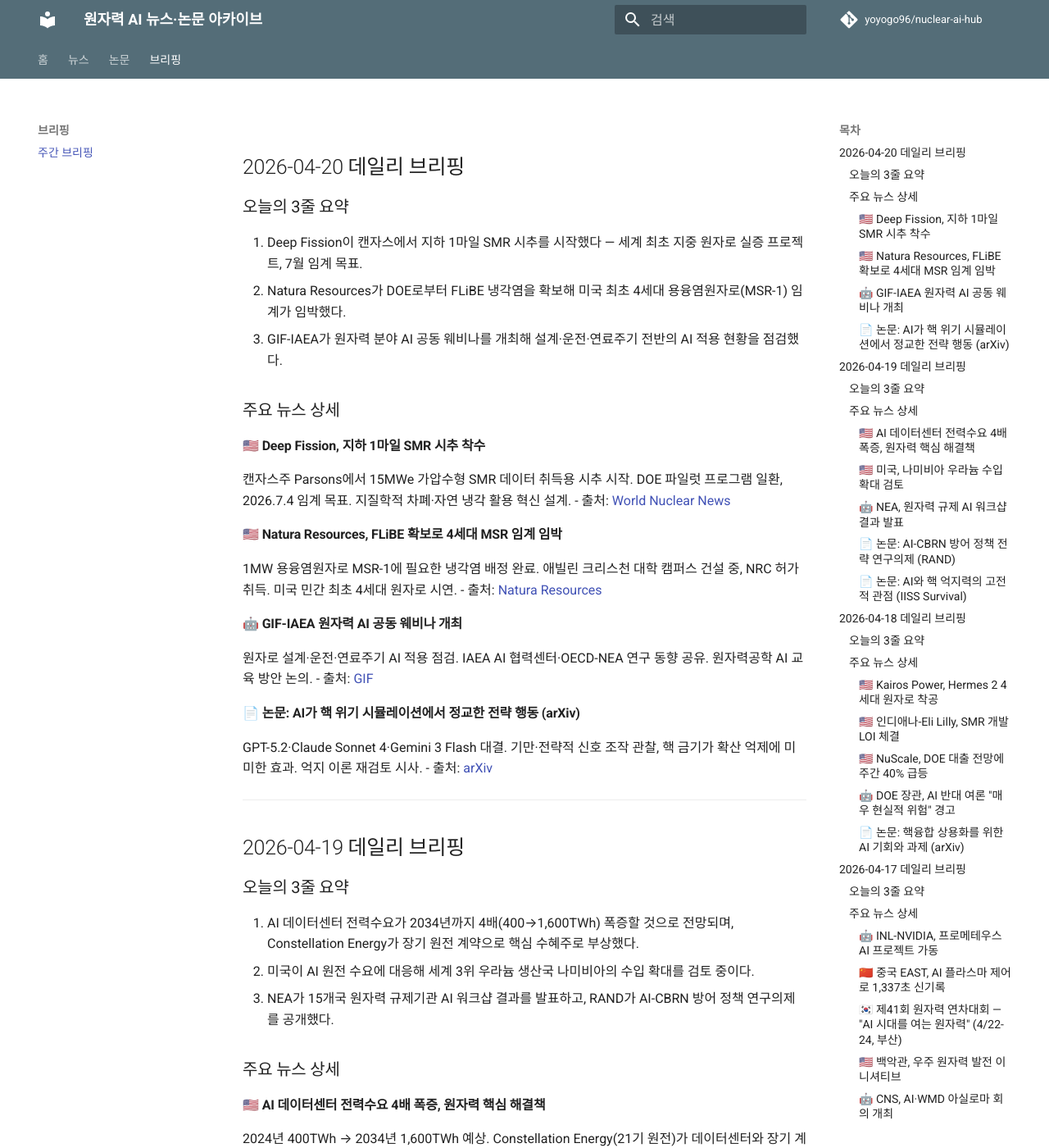
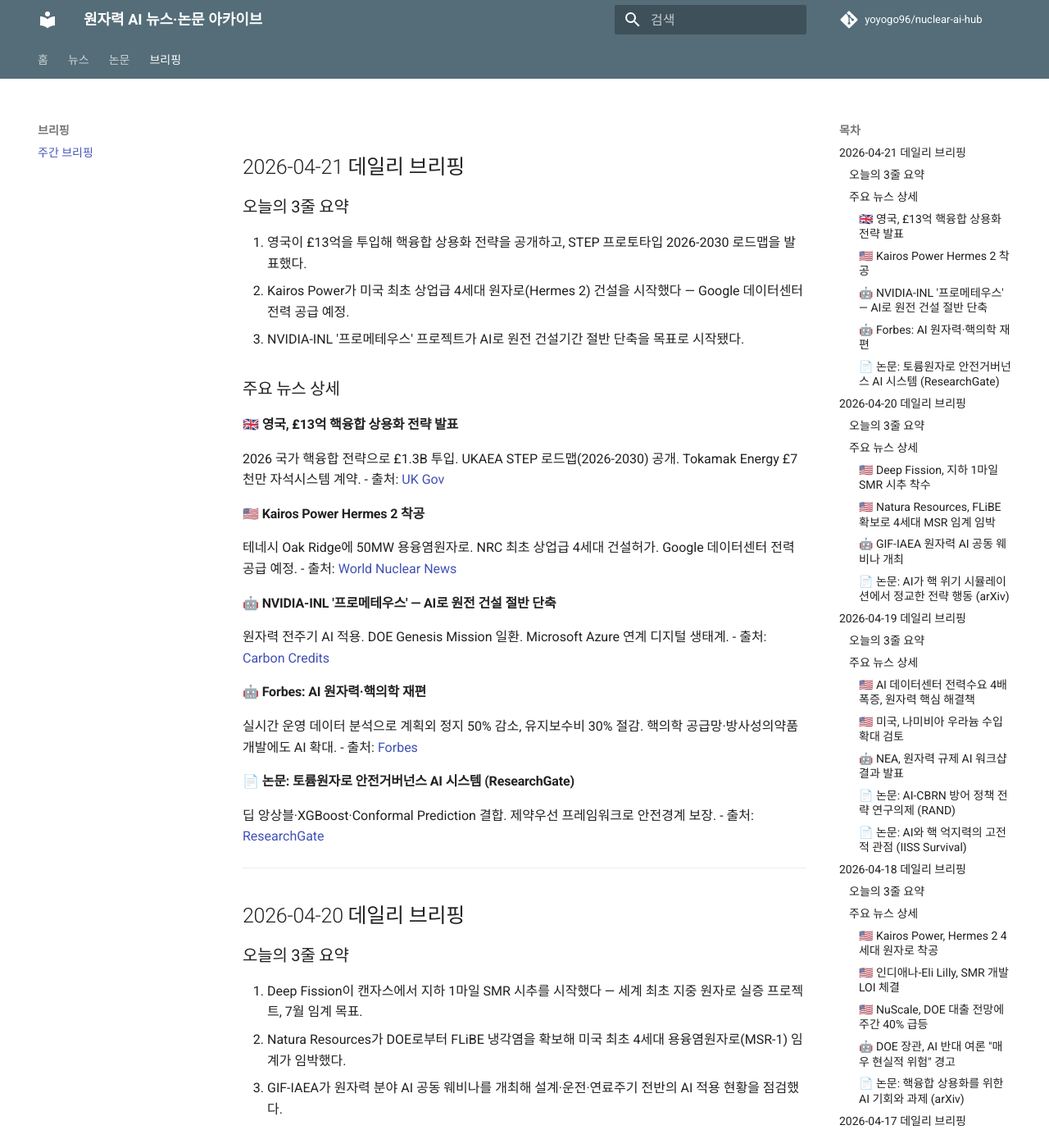
Before and after one commit to yoyogo96/nuclear-ai-hub, an MkDocs documentation site: the page built from docs/briefings/index.md, in a window 1280 px wide and 1400 px high. Shown: the whole window at 82% size. Built offline with MkDocs 1.6.1 and Material for MkDocs 9.7.7, drawn with Linux system fonts in a browser that asks for light colours; comment, search, counter and statistics services are not loaded.

Commit message:
📰 2026-04-21 데일리 업데이트: 뉴스 4건, 논문 1건

```diff
--- a/docs/briefings/index.md
+++ b/docs/briefings/index.md
@@ -1,3 +1,34 @@
+## 2026-04-21 데일리 브리핑
+
+### 오늘의 3줄 요약
+1. 영국이 £13억을 투입해 핵융합 상용화 전략을 공개하고, STEP 프로토타입 2026-2030 로드맵을 발표했다.
+2. Kairos Power가 미국 최초 상업급 4세대 원자로(Hermes 2) 건설을 시작했다 — Google 데이터센터 전력 공급 예정.
+3. NVIDIA-INL '프로메테우스' 프로젝트가 AI로 원전 건설기간 절반 단축을 목표로 시작됐다.
+
+### 주요 뉴스 상세
+
+#### 🇬🇧 영국, £13억 핵융합 상용화 전략 발표
+2026 국가 핵융합 전략으로 £1.3B 투입. UKAEA STEP 로드맵(2026-2030) 공개. Tokamak Energy £7천만 자석시스템 계약.
+- 출처: [UK Gov](https://www.gov.uk/government/news/ukaea-unveils-2026-2030-fusion-roadmap)
+
+#### 🇺🇸 Kairos Power Hermes 2 착공
+테네시 Oak Ridge에 50MW 용융염원자로. NRC 최초 상업급 4세대 건설허가. Google 데이터센터 전력 공급 예정.
+- 출처: [World Nuclear News](https://world-nuclear-news.org/articles/kairos-breaks-ground-for-hermes-2-reactor)
+
+#### 🤖 NVIDIA-INL '프로메테우스' — AI로 원전 건설 절반 단축
+원자력 전주기 AI 적용. DOE Genesis Mission 일환. Microsoft Azure 연계 디지털 생태계.
+- 출처: [Carbon Credits](https://carboncredits.com/nvidia-and-idaho-national-laboratory-launch-ai-project-to-cut-nuclear-build-time-in-half/)
+
+#### 🤖 Forbes: AI 원자력·핵의학 재편
+실시간 운영 데이터 분석으로 계획외 정지 50% 감소, 유지보수비 30% 절감. 핵의학 공급망·방사성의약품 개발에도 AI 확대.
+- 출처: [Forbes](https://www.forbes.com/councils/forbesbusinesscouncil/2026/04/10/how-ai-is-reshaping-nuclear-energy-and-nuclear-medicine/)
+
+#### 📄 논문: 토륨원자로 안전거버넌스 AI 시스템 (ResearchGate)
+딥 앙상블·XGBoost·Conformal Prediction 결합. 제약우선 프레임워크로 안전경계 보장.
+- 출처: [ResearchGate](https://www.researchgate.net/publication/400581370)
+
+---
+
 ## 2026-04-20 데일리 브리핑
 
 ### 오늘의 3줄 요약
--- a/docs/news/index.md
+++ b/docs/news/index.md
@@ -1,3 +1,31 @@
+## 2026-04-21 데일리 반영
+- 일반 원자력 뉴스: 2건
+- 원자력 AI 뉴스: 2건
+
+### 일반 원자력 뉴스
+
+#### 🇬🇧 영국, £13억 투입 핵융합 상용화 전략 공개 — STEP 프로토타입 2026-2030 로드맵 발표
+영국 정부가 2026 국가 핵융합 에너지 전략을 공개하고 £1.3B(약 2조 원)를 투입해 핵융합 과학에서 상용 배전으로 전환하겠다고 발표했다. UKAEA가 STEP(Spherical Tokamak for Energy Production) 프로토타입 발전소를 위한 2026-2030 로드맵을 발표했고, Tokamak Energy가 £7천만 규모 자석시스템 파트너 계약을 체결했다.
+- 출처: [UK Gov](https://www.gov.uk/government/news/ukaea-unveils-2026-2030-fusion-roadmap) / [World Nuclear News](https://world-nuclear-news.org/articles/uk-awards-gbp100-million-in-contracts-for-prototype-fusion-plant)
+
+#### 🇺🇸 Kairos Power, Hermes 2 원자로 착공 — 미국 최초 상업급 4세대 원자로 건설허가 취득
+Kairos Power가 테네시 Oak Ridge에 50MW 출력의 Hermes 2 용융염원자로 건설을 시작했다. 미 규제위(NRC)로부터 상업 규모 4세대 원자로로는 최초로 건설허가를 받은 것으로, 완공 시 Google 데이터센터에 전력을 공급할 예정이다.
+- 출처: [World Nuclear News](https://world-nuclear-news.org/articles/kairos-breaks-ground-for-hermes-2-reactor)
+
+### 원자력 AI 뉴스
+
+#### 🤖 NVIDIA-미국 아이다호국립연구소, '프로메테우스' 프로젝트 시작 — AI로 원전 건설기간 절반 단축 목표
+NVIDIA와 Idaho National Laboratory가 원자력 전주기(설계·인허가·건설·운전)에 AI를 적용하는 'Prometheus' 프로젝트를 시작했다. 원전 건설 기간을 최대 50% 단축하고 운영비용 절감을 목표로 하며, DOE Genesis Mission의 일환이다. Microsoft Azure와 연계한 디지털 생태계 구축도 병행 진행.
+- 출처: [Carbon Credits](https://carboncredits.com/nvidia-and-idaho-national-laboratory-launch-ai-project-to-cut-nuclear-build-time-in-half/) / [Microsoft Blog](https://www.microsoft.com/en-us/microsoft-cloud/blog/energy-and-resources/2026/03/24/ai-for-nuclear-energy-powering-an-intelligent-resilient-future/)
+
+#### 🤖 Forbes: AI가 원자력·핵의학 운영을 근본적으로 재편 — 예지보전·실시간 최적화 실증
+Forbes 비즈니스 위원회 기고에서 AI가 원자력 발전소 운영 데이터를 실시간 분석해 미세한 이상 징후를 조기 감지하고 예지보전으로 계획외 정지를 최대 50% 줄이며 유지보수비를 30% 절감하는 사례를 정리했다. 핵의학 공급망 최적화와 방사성의약품 개발 가속화에도 AI 활용이 확대되고 있다.
+- 출처: [Forbes](https://www.forbes.com/councils/forbesbusinesscouncil/2026/04/10/how-ai-is-reshaping-nuclear-energy-and-nuclear-medicine/)
+
+> 최종 업데이트: 2026-04-21
+
+---
+
 ## 2026-04-20 데일리 반영
 - 일반 원자력 뉴스: 2건
 - 원자력 AI 뉴스: 1건
--- a/docs/papers/index.md
+++ b/docs/papers/index.md
@@ -1,3 +1,17 @@
+# 2026-04-21 업데이트
+
+## [Intelligent Computational System for Constraint-First Governance of Subcritical Thorium-U233 Reactors](https://www.researchgate.net/publication/400581370) (ResearchGate/Thesis, 2026-02)
+- 저자: (학위논문)
+- 연도/학회(저널): 2026-02, 박사학위 논문
+- 한 줄 요약: 아임계 토륨-U233 원자로의 안전거버넌스를 위해 딥 앙상블 신경망·XGBoost 회귀기·Conformal Prediction을 결합한 지능형 계산시스템을 제안했다. 설계-운전 전 단계에서 불확실성 정량화와 이상탐지로 안전경계를 보장.
+
+### 핵심 기여
+1. 원자로 설계·운전 안전거버넌스를 위한 제약우선(constraint-first) AI 프레임워크 제안
+2. Conformal Prediction 기반 불확실성 정량화 및 분포 외(out-of-distribution) 탐지 실증
+3. 아임계 토륨 원자로의 안전 운전 영역 보장을 위한 다중 모델 앙상블 접근법
+
+---
+
 # 2026-04-20 업데이트
 
 ## [AI Arms and Influence: Frontier Models Exhibit Sophisticated Reasoning in Simulated Nuclear Crises](https://arxiv.org/abs/2602.14740) (arXiv, 2026-02)
```
